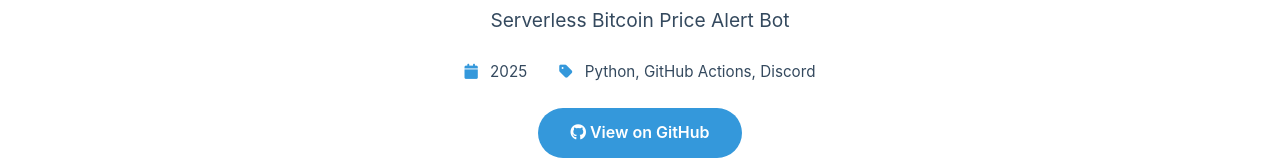
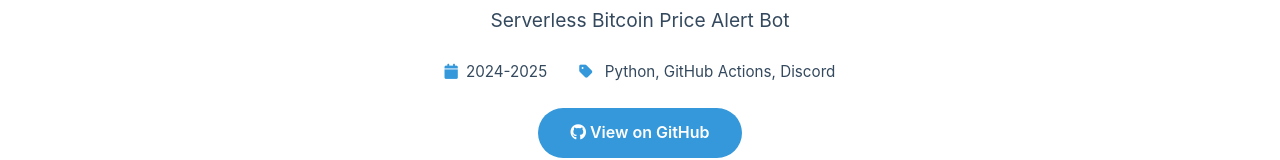
Before and after one commit to sourpatchdad/sourpatchdad.github.io, a plain HTML site: page projects/bitty-2.html in a window 1280 px wide. Shown: the part 299-459 px from the top of the page. Drawn offline with Linux system fonts and the light colour scheme.

Commit message:
Update bitty-2.html

```diff
--- a/projects/bitty-2.html
+++ b/projects/bitty-2.html
@@ -36,7 +36,7 @@
                 <h1>Bitty 2.0</h1>
                 <p class="project-subtitle">Serverless Bitcoin Price Alert Bot</p>
                 <div class="project-meta">
-                    <span class="meta-item"><i class="fa-solid fa-calendar" aria-hidden="true"></i> 2025</span>
+                    <span class="meta-item"><i class="fa-solid fa-calendar" aria-hidden="true"></i>2024-2025</span>
                     <span class="meta-item"><i class="fa-solid fa-tag" aria-hidden="true"></i> Python, GitHub Actions, Discord</span>
                 </div>
                 <div class="project-links-header">
```
